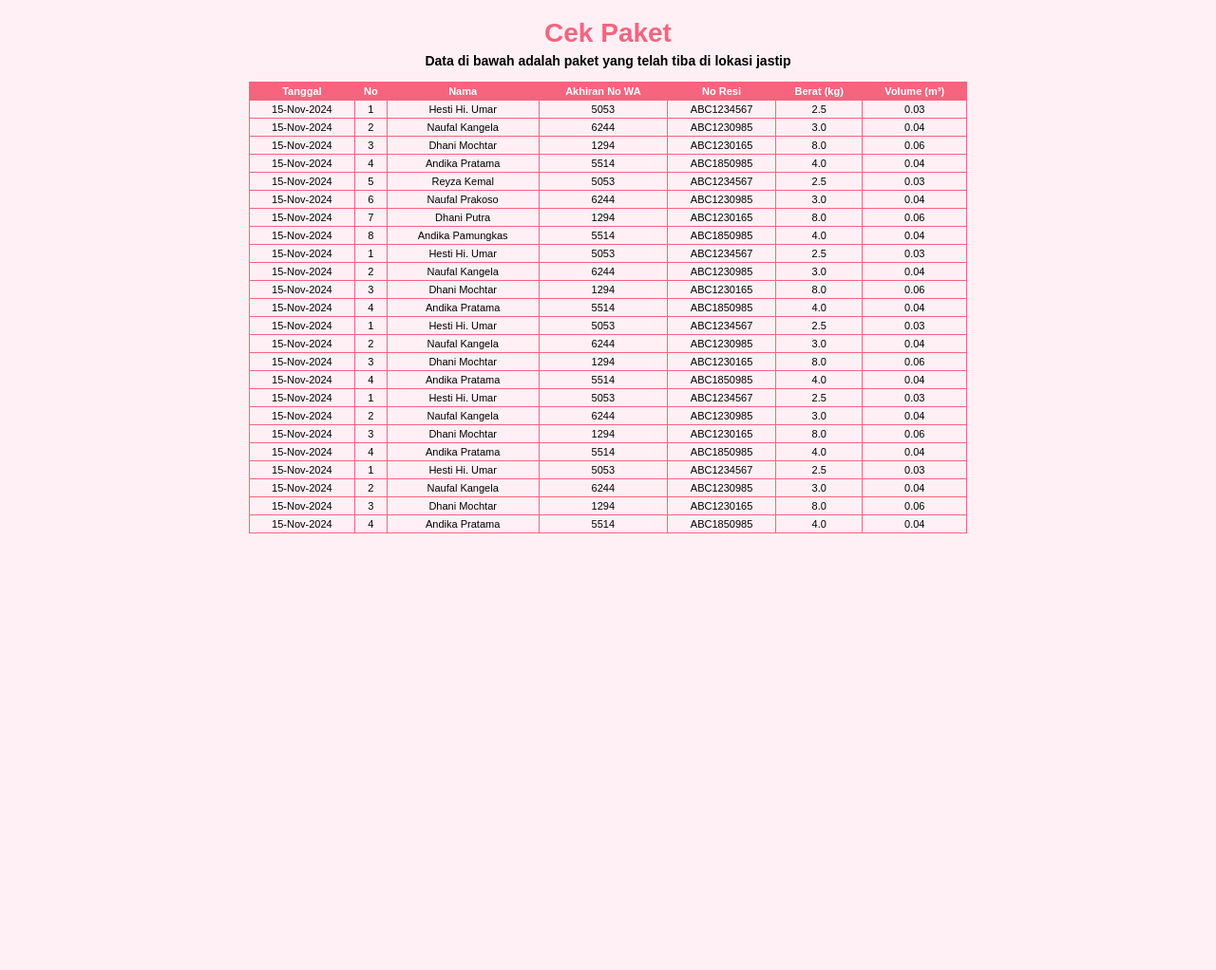
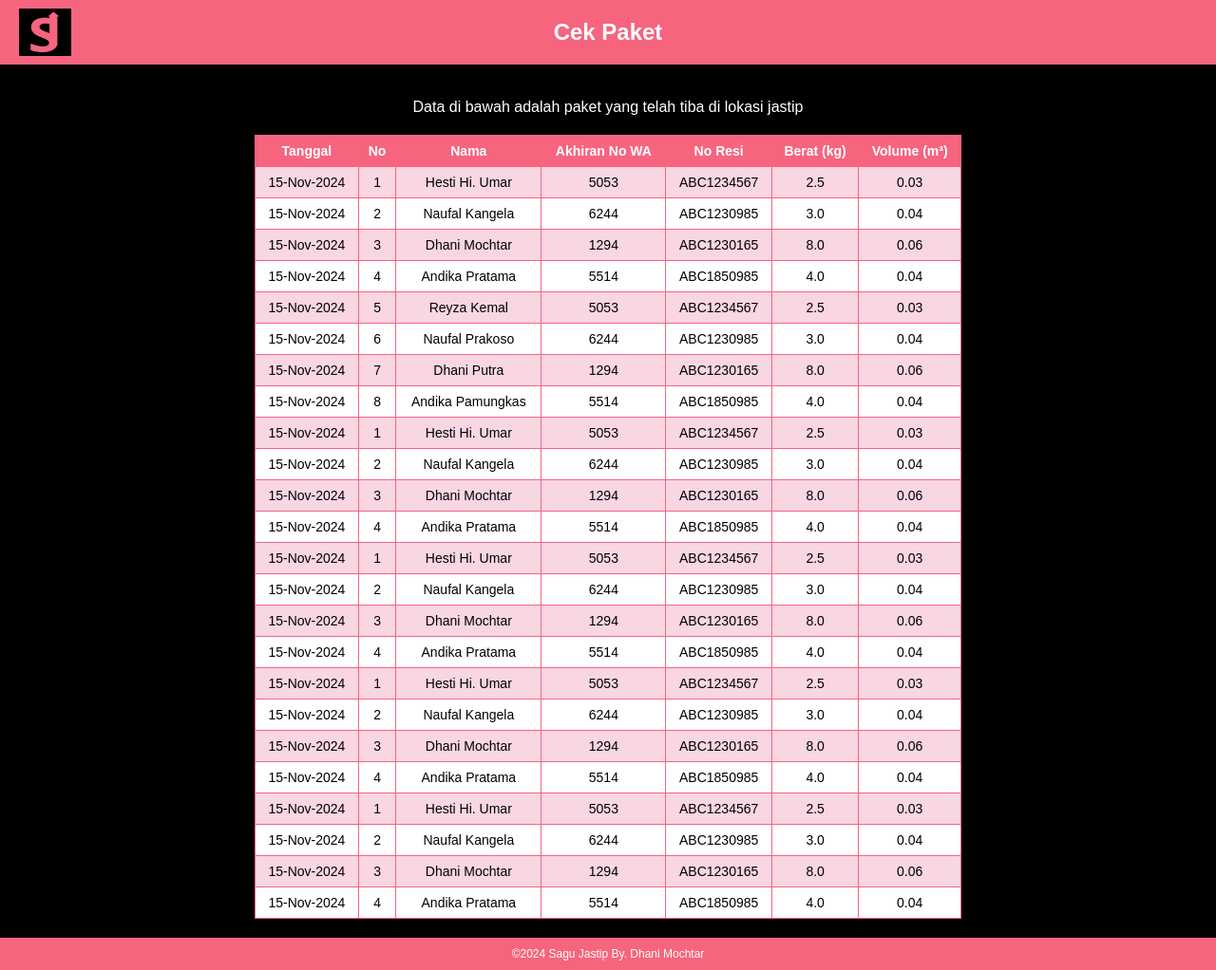
Before and after one commit to GohuJastip/sagujastip, a plain HTML site: page cekpaket.html in a window 1280 px wide. Shown: the whole page at 95% size. Before the commit the page ends 800 px from the top, so only its background shows below. Drawn offline with Linux system fonts and the light colour scheme.

Commit message:
Update cekpaket.html

```diff
--- a/cekpaket.html
+++ b/cekpaket.html
@@ -7,52 +7,82 @@
     <style>
         body {
             font-family: Arial, sans-serif;
-            margin: 10px; /* Mengurangi margin body */
-            background-color: #fef0f5; /* Latar belakang yang lembut */
+            margin: 0;
+            background-color: #000000; /* Latar belakang hitam */
+            color: white;
+            display: flex;
+            flex-direction: column;
+            height: 100vh;
+        }
+        header {
+            background-color: #f6647e;
+            padding: 20px 10px;
+            color: white;
+            font-size: 24px; /* Ukuran font "Cek Paket" lebih kecil */
+            font-weight: bold; /* Membuat tulisan bold */
+            position: relative;
+            text-align: center;
+        }
+        header .logo {
+            position: absolute;
+            left: 20px;
+            top: 50%;
+            transform: translateY(-50%);
+            width: 55px;
+            height: 50px;
+        }
+        footer {
+            background-color: #f6647e;
+            text-align: center;
+            padding: 10px;
+            color: white;
+            font-size: 12px; /* Ukuran font lebih kecil di footer */
+        }
+        .container {
+            flex: 1;
+            display: flex;
+            flex-direction: column;
+            align-items: center;
+            padding: 20px;
+        }
+        .container p {
+            font-size: 16px; /* Ukuran font untuk "Data di bawah ..." lebih kecil */
+            margin-bottom: 20px;
         }
         table {
-            width: 60%; /* Memperbesar lebar tabel menjadi 60% */
+            width: 60%;
             border-collapse: collapse;
-            margin: 10px auto; /* Menambahkan margin otomatis agar tabel lebih rapat */
-            border: 1px solid #f6647e; /* Garis tepi luar tabel lebih tipis */
+            border: 1px solid #f6647e;
         }
         th, td {
-            padding: 3px; /* Mengurangi padding lebih banyak */
-            text-align: center; /* Menyusun teks agar berada di tengah */
-            border: 1px solid #f6647e; /* Garis tepi untuk setiap sel */
-            font-size: 11px; /* Mengurangi ukuran font lebih kecil */
+            padding: 8px;
+            text-align: center;
+            border: 1px solid #f6647e;
+            font-size: 14px;
+            color: black;
         }
         th {
-            background-color: #f6647e; /* Latar belakang header tabel dengan warna dominan */
-            color: white; /* Warna teks header menjadi putih */
-        }
-        td {
-            background-color: #fff0f5; /* Latar belakang sel tabel yang lebih terang */
-        }
-        h1 {
-            text-align: center;
-            color: #f6647e; /* Warna judul dengan warna dominan */
-            font-size: 28px; /* Memperkecil ukuran font judul */
-            margin-bottom: 5px; /* Mengurangi margin bawah pada h1 */
-        }
-        p {
-            text-align: center;
-            font-size: 14px; /* Memperkecil ukuran font untuk teks paragraf */
-            color: #000; /* Mengubah warna teks menjadi hitam */
-            font-weight: bold;
-            margin-top: 0; /* Mengurangi margin atas pada p */
+            background-color: #f6647e;
+            color: white;
         }
         tr:nth-child(even) {
-            background-color: #ffd6e8; /* Warna baris genap lebih terang */
+            background-color: #ffffff; /* Latar belakang putih untuk baris genap */
+        }
+        tr:nth-child(odd) {
+            background-color: #f8d6e2; /* Latar belakang pink muda untuk baris ganjil */
         }
         tr:hover {
-            background-color: #ffb3d9; /* Efek hover untuk baris tabel */
+            background-color: #ffd6e8; /* Latar belakang pink lebih terang saat hover */
         }
     </style>
 </head>
 <body>
-    <h1>Cek Paket</h1>
+    <header>
+        <img src="SG.png" alt="Logo SG" class="logo"> <!-- Logo di pojok kiri, sedikit ke kanan -->
+        Cek Paket
+    </header>
 
+    <div class="container">
     <p>Data di bawah adalah paket yang telah tiba di lokasi jastip</p>
 
     <table>
@@ -286,6 +316,10 @@
             </tr>
         </tbody>
     </table>
+ </div>
 
+    <footer>
+        ©2024 Sagu Jastip By. Dhani Mochtar
+    </footer>
 </body>
 </html>
```
